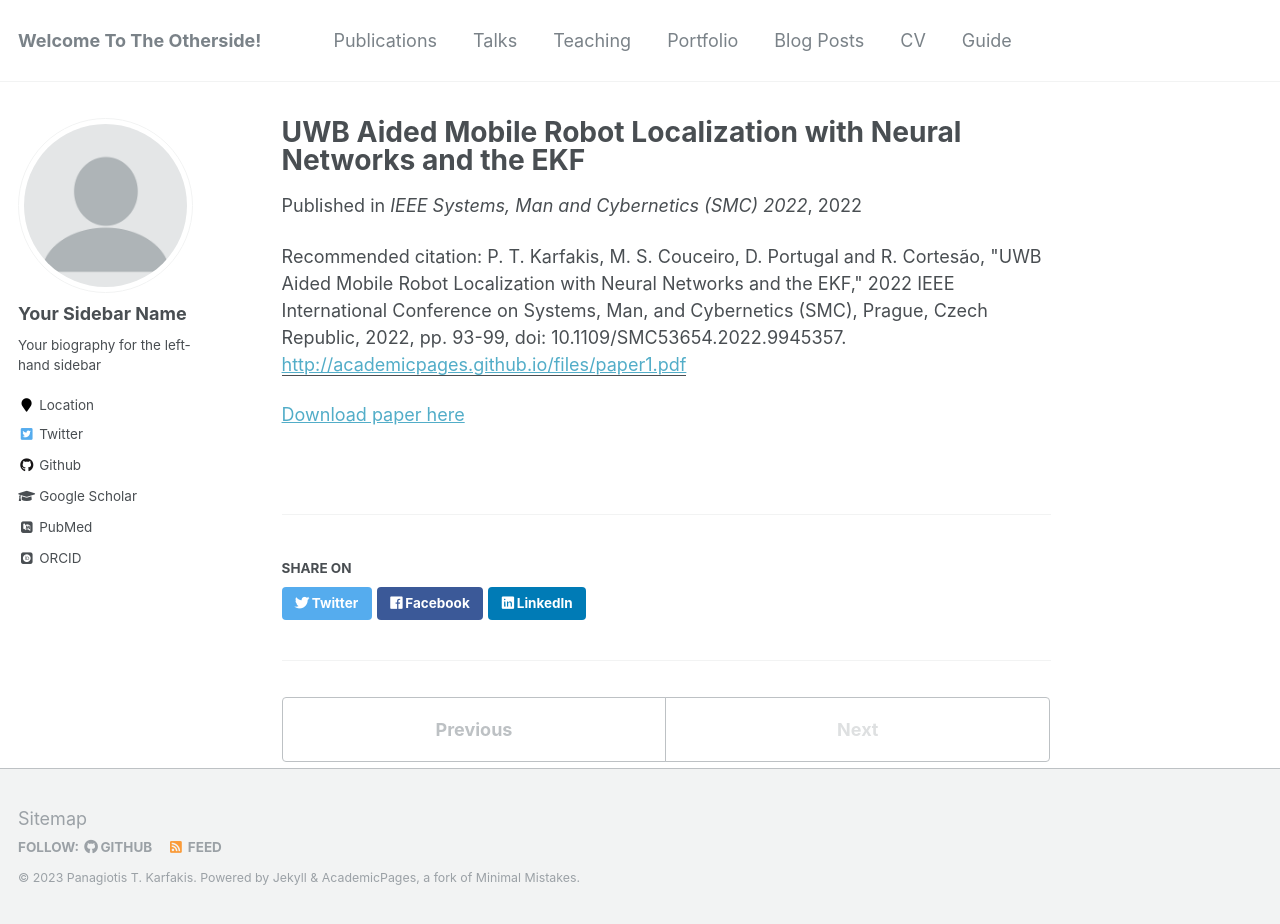
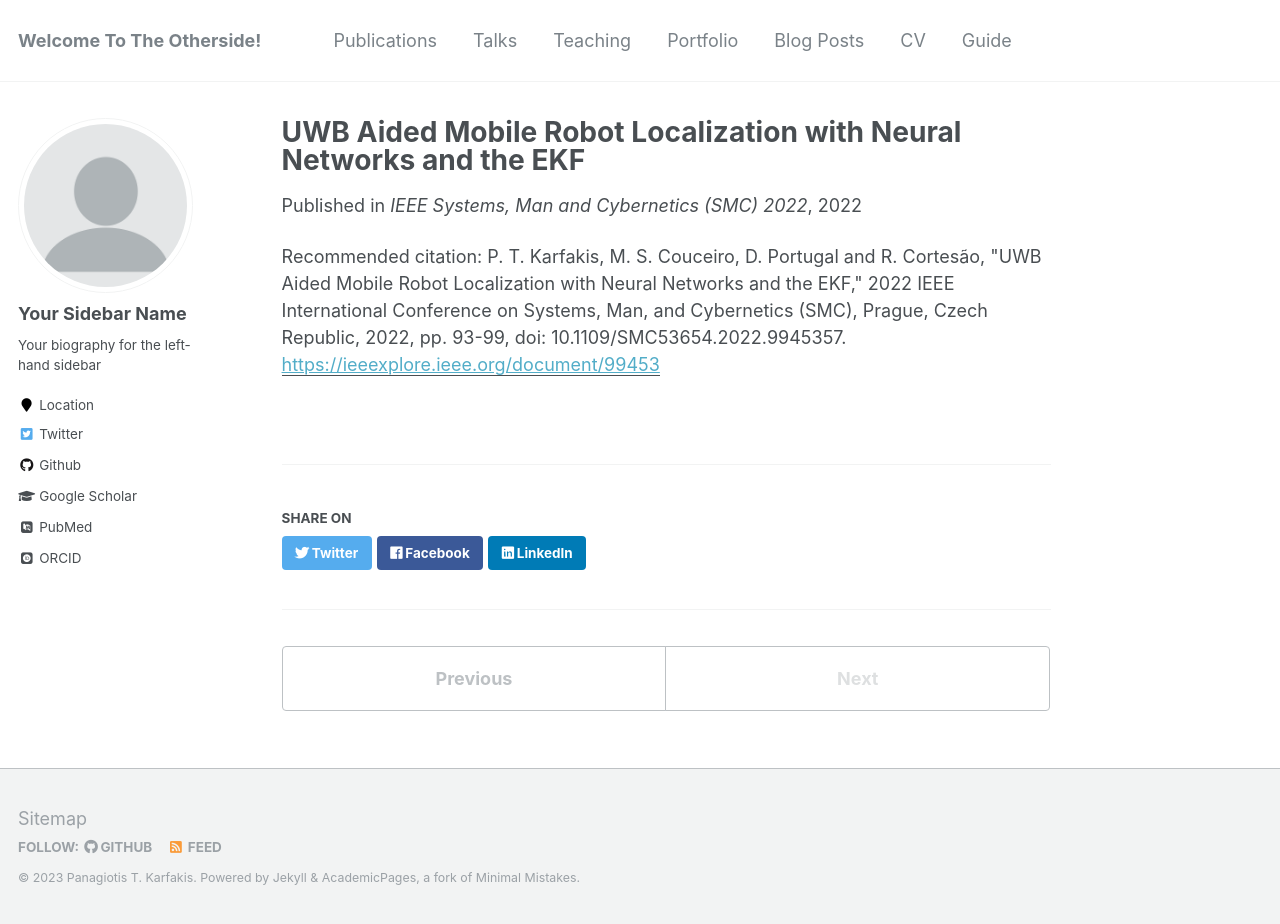
Before and after one commit to PanKarfa/PanKarfa.github.io, a Jekyll site: the page built from _publications/2009-10-01-paper-title-number-1.md, in a window 1280 px wide and 924 px high. Built offline with Jekyll 4.4.1, drawn with Linux system fonts in a browser that asks for light colours; some web fonts are replaced.

Commit message:
Update 2009-10-01-paper-title-number-1.md

```diff
--- a/_publications/2009-10-01-paper-title-number-1.md
+++ b/_publications/2009-10-01-paper-title-number-1.md
@@ -5,7 +5,6 @@ permalink:
 excerpt: ' This paper exploits the use of Ultra Wide Band (UWB) technology to improve the localization of robots in both indoor and outdoor environments. In order to efficiently integrate the UWB technology in existing multi-sensor architectures, such as Kalman-based, we propose two approaches to estimate the UWB position covariance values. The first approach uses statistical methods to estimate static covariance values based on data acquired a priori. The second approach adopts a neural network (NN) to capture the relationship between the positional error of the UWB data and the signal quality information, such as the Estimate Of Precision (EOP) and Received Signal Strength Indicator (RSSI). The GPS-RTK is used as ground truth and RGB-D odometry is adopted for both bench-marking and integration purposes. Position sources are fused by means of an Extended Kalman Filter (EKF). Real world experiments are conducted with a tracked mobile robot driving outdoors in a closed-loop trajectory. Results show that the NN is able to efficiently model the sensor covariances and adapt the trustworthiness of the EKF estimation, overcoming data loss by relying on the other available estimation source.'
 date: 2022-10-12
 venue: 'IEEE Systems, Man and Cybernetics (SMC) 2022'
-paperurl: 'http://academicpages.github.io/files/paper1.pdf'
+paperurl: 'https://ieeexplore.ieee.org/document/99453'
 citation: 'P. T. Karfakis, M. S. Couceiro, D. Portugal and R. Cortesão, "UWB Aided Mobile Robot Localization with Neural Networks and the EKF," 2022 IEEE International Conference on Systems, Man, and Cybernetics (SMC), Prague, Czech Republic, 2022, pp. 93-99, doi: 10.1109/SMC53654.2022.9945357.'
 ---
-[Download paper here](https://ieeexplore.ieee.org/document/99453)
```
